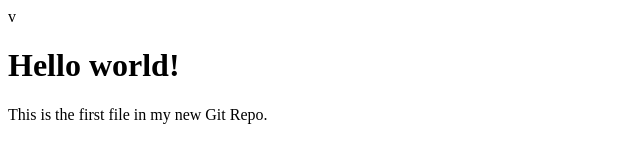
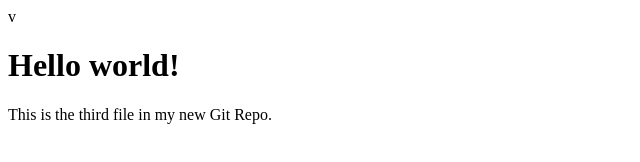
Before and after one commit to Harsh-Dev293/Test1, a plain HTML site: page index - Copy (2).html in a window 1280 px wide. Shown: the full height of the page, 0-640 px from the left. Drawn offline with Linux system fonts and the light colour scheme.

Commit message:
This is my last commit for main branch

```diff
--- a/index - Copy (2).html
+++ b/index - Copy (2).html
@@ -6,7 +6,7 @@ v<!DOCTYPE html>
 <body>
 
 <h1>Hello world!</h1>
-<p>This is the first file in my new Git Repo.</p>
+<p>This is the third file in my new Git Repo.</p>
 
 </body>
 </html>
```
